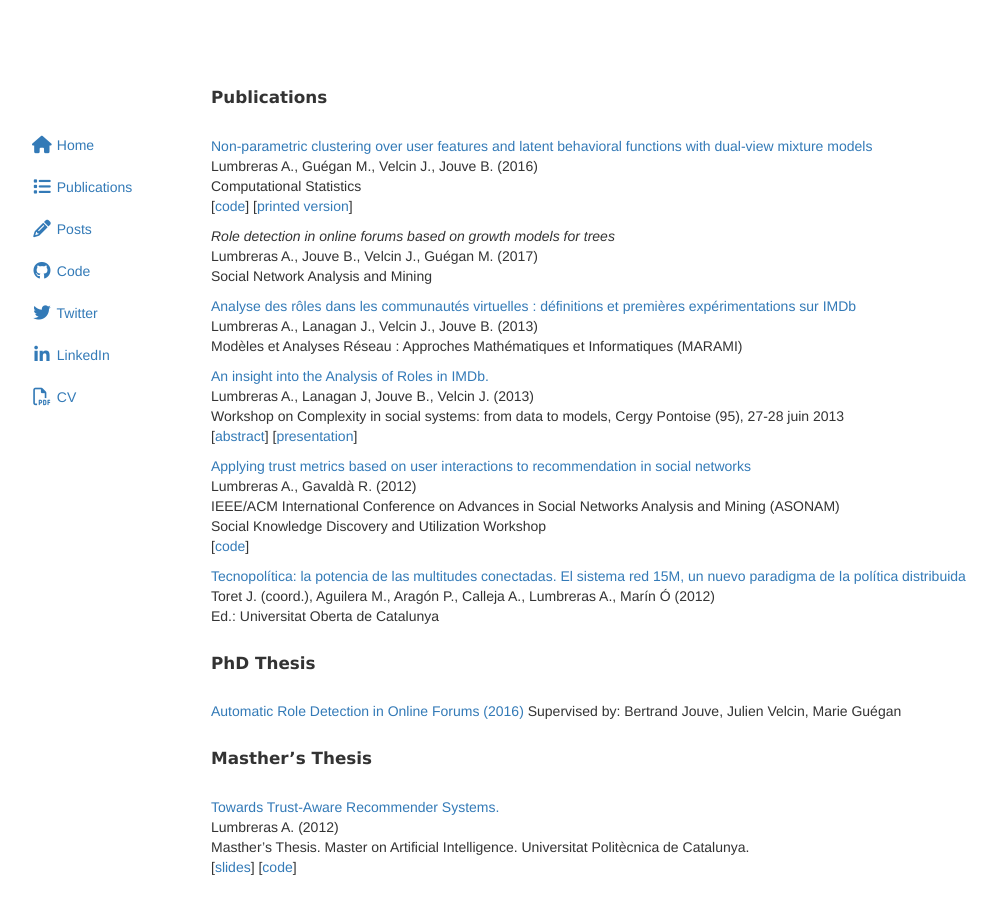
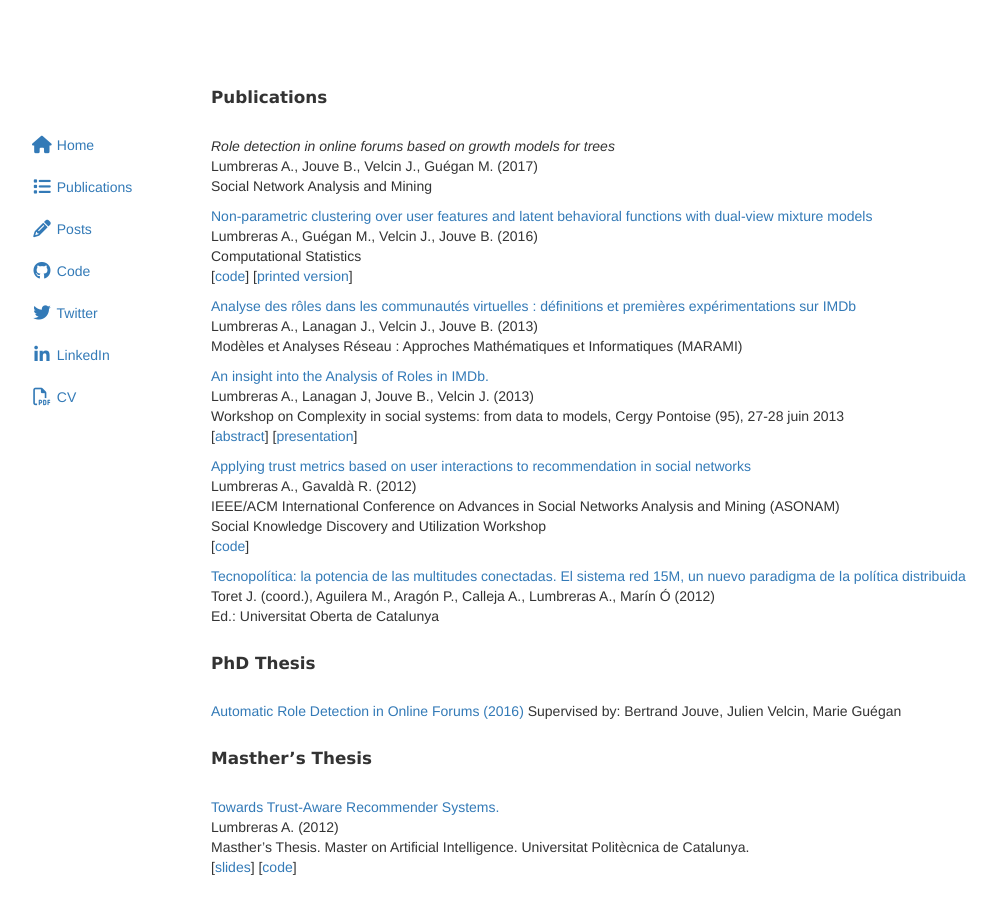
Before and after one commit to alumbreras/alumbreras.github.io, a Jekyll site: the page built from publications.md, in a window 1280 px wide. Shown: the whole page, without its empty margins (54-1050 px from the left). Built offline with Jekyll 4.4.1, drawn with Linux system fonts in a browser that asks for light colours; nearby versions of some CDN libraries; comment, search, counter and statistics services are not loaded.

```diff
--- a/publications.md
+++ b/publications.md
@@ -5,16 +5,15 @@ title: Publications
 
 ## Publications
 
+_Role detection in online forums based on growth models for trees_
+Lumbreras A., Jouve B., Velcin J., Guégan M. (2017)
+Social Network Analysis and Mining
+
 [Non-parametric clustering over user features and latent behavioral functions with dual-view mixture models](https://github.com/alumbreras/Dual-DPGMM/blob/master/doc/ComputStat%20submission/dualview_clustering_camera.pdf)
 Lumbreras A., Guégan M., Velcin J., Jouve B. (2016)
 Computational Statistics
 [[code](https://github.com/alumbreras/Dual-DPGMM)]
 [[printed version](http://link.springer.com/article/10.1007/s00180-016-0668-0)]
-
-
-_Role detection in online forums based on growth models for trees_
-Lumbreras A., Jouve B., Velcin J., Guégan M. (2017)
-Social Network Analysis and Mining
 
 [Analyse des rôles dans les communautés virtuelles : définitions et premières expérimentations sur IMDb](http://arxiv.org/ftp/arxiv/papers/1309/1309.7187.pdf)
 Lumbreras A., Lanagan J., Velcin J.,  Jouve B. (2013)
```
